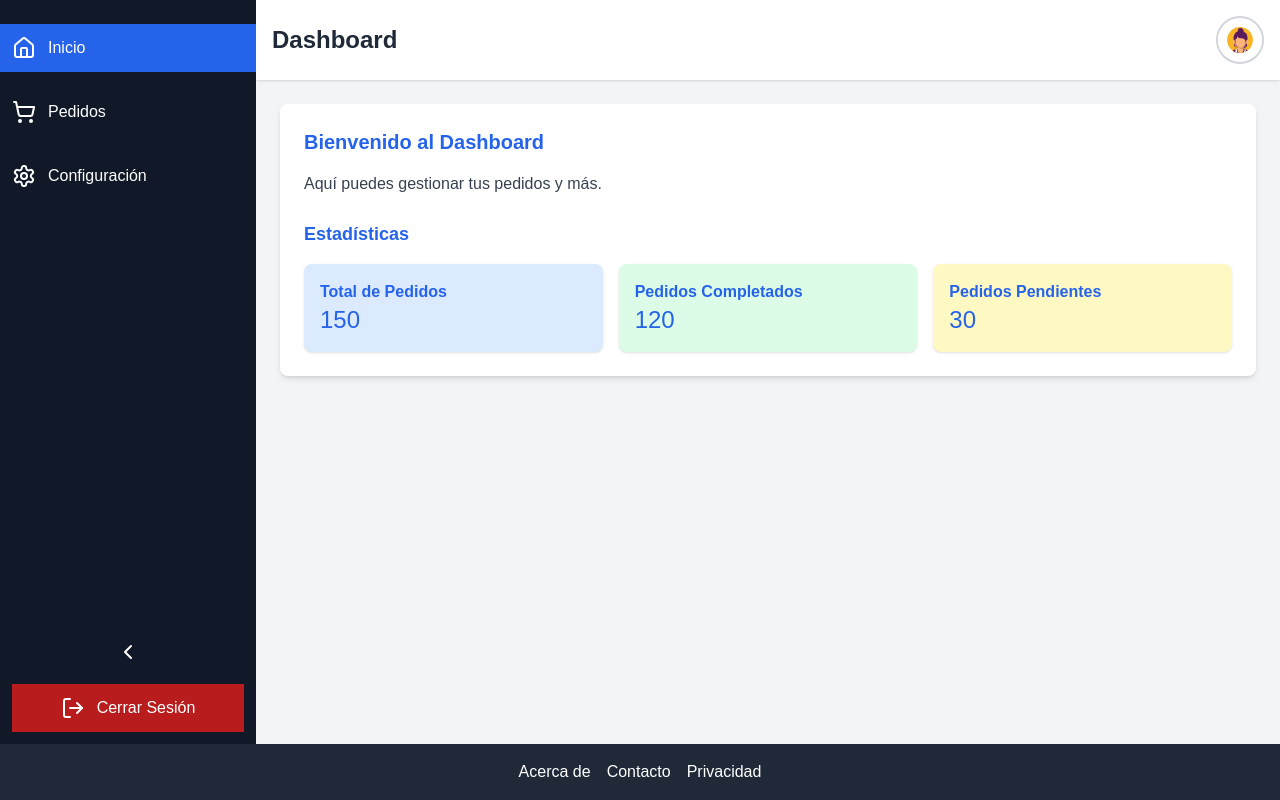
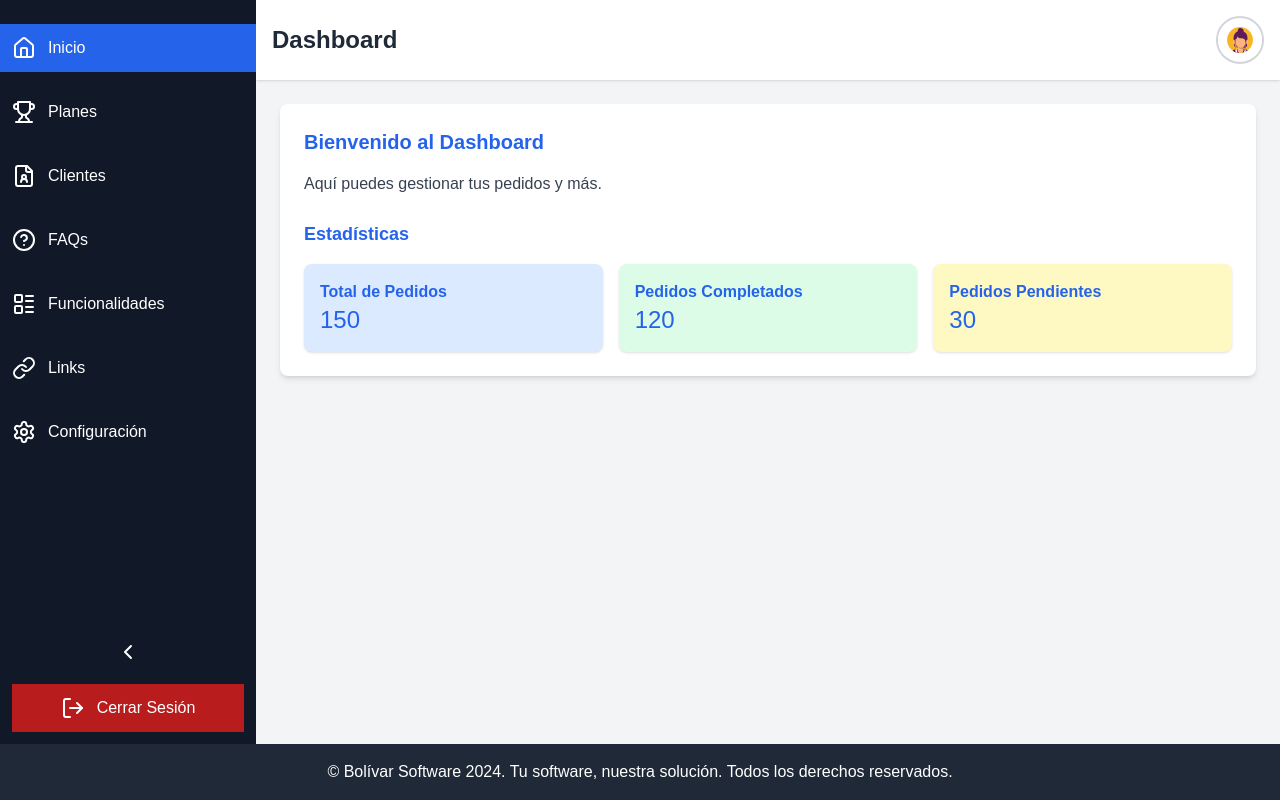
Before and after one commit to anibal317/facturacion_admin, a Next.js app: page /dashboard in a window 1280 px wide. Built offline with nearby package versions, Linux system fonts and the light colour scheme.

Commit message:
adding sections

```diff
--- a/app/components/footer/Footer.tsx
+++ b/app/components/footer/Footer.tsx
@@ -15,10 +15,10 @@ export default function Footer() {
             return () => window.removeEventListener('resize', updateFooterHeight);
         }
     }, []);
-
+    const currentYear = new Date().getFullYear();
     return (
         <footer ref={footerRef} className="bg-gray-800 p-4 w-full text-center text-white">
-            <div className="flex justify-center space-x-4">
+            {/* <div className="flex justify-center space-x-4">
                 <a href="/about" className="hover:underline">
                     Acerca de
                 </a>
@@ -28,7 +28,8 @@ export default function Footer() {
                 <a href="/privacy" className="hover:underline">
                     Privacidad
                 </a>
-            </div>
+            </div> */}
+            © Bolívar Software {currentYear}. Tu software, nuestra solución. Todos los derechos reservados.
         </footer>
     );
 }
--- a/app/components/sidebar/Sidebar.tsx
+++ b/app/components/sidebar/Sidebar.tsx
@@ -1,5 +1,6 @@
 import React, { useState } from "react";
-import { Home, ShoppingCart, Settings, LogOut, ChevronLeft, ChevronRight } from 'lucide-react';
+import { Home, Trophy, Settings, LogOut, ChevronLeft, ChevronRight, FileUser , CircleHelpIcon, LayoutList, Link as LucideLink } from 'lucide-react';
+import Link from 'next/link'; // Importa el componente Link de Next.js
 
 interface SidebarProps {
   isOpen: boolean;
@@ -12,9 +13,13 @@ const Sidebar: React.FC<SidebarProps> = ({ isOpen, setIsOpen, isExpanded, toggle
   const [selectedOption, setSelectedOption] = useState('home');
 
   const menuItems = [
-    { id: 'home', icon: Home, label: 'Inicio' },
-    { id: 'orders', icon: ShoppingCart, label: 'Pedidos' },
-    { id: 'settings', icon: Settings, label: 'Configuración' },
+    { id: 'home', icon: Home, label: 'Inicio', path: '/dashboard' },
+    { id: 'plans', icon: Trophy, label: 'Planes', path: '/dashboard/plans' },
+    { id: 'clients', icon: FileUser , label: 'Clientes', path: '/dashboard/clients' },
+    { id: 'faqs', icon: CircleHelpIcon, label: 'FAQs', path: '/dashboard/faqs' },
+    { id: 'features', icon: LayoutList, label: 'Funcionalidades', path: '/dashboard/features' },
+    { id: 'links', icon: LucideLink, label: 'Links', path: '/dashboard/links' },
+    { id: 'settings', icon: Settings, label: 'Configuración', path: '/dashboard/settings' },
   ];
 
   return (
@@ -29,6 +34,7 @@ const Sidebar: React.FC<SidebarProps> = ({ isOpen, setIsOpen, isExpanded, toggle
         <ul className="space-y-4">
           {menuItems.map((item) => (
             <li key={item.id}>
+              <Link href={item.path} passHref>
                 <button
                   onClick={() => setSelectedOption(item.id)}
                   className={`w-full p-3 flex items-center hover:bg-gray-800 transition-colors ${
@@ -39,6 +45,7 @@ const Sidebar: React.FC<SidebarProps> = ({ isOpen, setIsOpen, isExpanded, toggle
                   <item.icon className="flex-shrink-0 w-6 h-6" />
                   {isExpanded && <span className="ml-3">{item.label}</span>}
                 </button>
+              </Link>
             </li>
           ))}
         </ul>
--- /dev/null
+++ b/app/dashboard/clients/page.tsx
@@ -0,0 +1,7 @@
+import React from "react";
+
+export default function clients() {
+    return (
+        <>Clientes</>
+    )
+};
--- /dev/null
+++ b/app/dashboard/faqs/page.tsx
@@ -0,0 +1,7 @@
+import React from "react";
+
+export default function faqs() {
+    return (
+        <>Preguntas Frecuentes</>
+    )
+};
--- /dev/null
+++ b/app/dashboard/features/page.tsx
@@ -0,0 +1,7 @@
+import React from "react";
+
+export default function features() {
+    return (
+        <>Funcionalidades </>
+    )
+};
--- a/app/dashboard/layout.tsx
+++ b/app/dashboard/layout.tsx
@@ -2,7 +2,6 @@
 import Header from "../components/header/Header";
 import Sidebar from "../components/sidebar/Sidebar";
 import Footer from "../components/footer/Footer";
-import MainContent from "../components/mainContent/MainContent";
 import { useState, useEffect } from 'react';
 
 export default function DashboardLayout({
@@ -19,7 +18,7 @@ export default function DashboardLayout({
   }, []);
 
   return (
-    <div className="flex flex-col min-h-screen">
+    <div className="flex flex-col min-h-screen text-black">
       <div className="flex flex-1">
         {isClient && (
           <Sidebar
--- /dev/null
+++ b/app/dashboard/links/page.tsx
@@ -0,0 +1,7 @@
+import React from "react";
+
+export default function links() {
+    return (
+        <>Links</>
+    )
+};
--- /dev/null
+++ b/app/dashboard/plans/page.tsx
@@ -0,0 +1,7 @@
+import React from "react";
+
+export default function plans() {
+    return (
+        <>Plans</>
+    )
+};
--- /dev/null
+++ b/app/dashboard/settings/page.tsx
@@ -0,0 +1,7 @@
+import React from "react";
+
+export default function settings() {
+    return (
+        <>Configuración</>
+    )
+};
```
Lines whose indentation alone changed are shown as unchanged.
